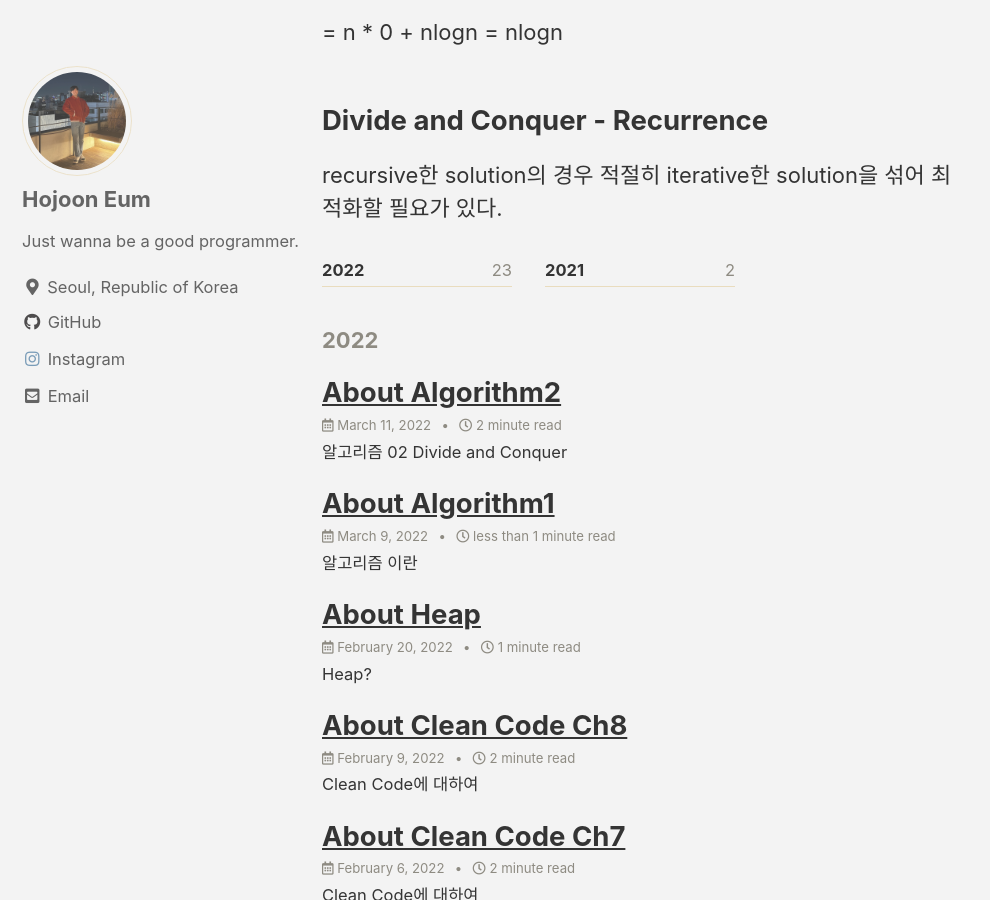
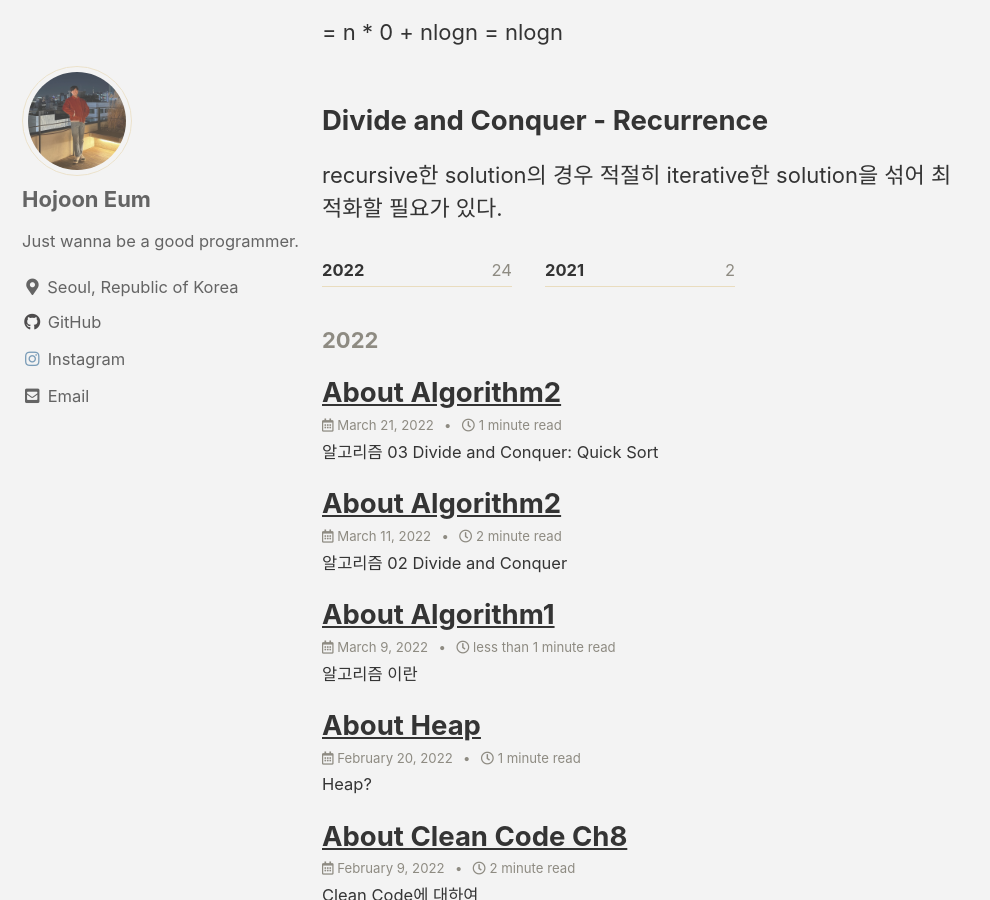
Before and after one commit to minusmo/minusmo.github.io, a Jekyll site: the page built from _posts/2022-03-11-About Algorithm2.md, in a window 1280 px wide and 900 px high, scrolled down 3895 px. Shown: the whole window, without its empty margins (0-990 px from the left). Built offline with Jekyll 4.4.1, drawn with Linux system fonts in a browser that asks for light colours; cached includes are drawn as plain includes; some of the changed lines change nothing that is shown.

Commit message:
[POST] About Algorithm3 added

````diff
--- a/_posts/2022-03-11-About Algorithm2.md
+++ b/_posts/2022-03-11-About Algorithm2.md
@@ -2,7 +2,7 @@
 layout: posts
 title: About Algorithm2
 category: algorithm
-tags: ps algorithm
+tags: ps algorithm D&C
 ---
 
 # 알고리즘 02 Divide and Conquer
--- /dev/null
+++ b/_posts/2022-03-21-About Algorithm3.md.md
@@ -0,0 +1,74 @@
+---
+layout: posts
+title: About Algorithm2
+category: algorithm
+tags: ps algorithm D&C
+---
+
+# 알고리즘 03 Divide and Conquer: Quick Sort
+
+# Divide and Conquer: Quick Sort - Design
+
+### D and C without Step 3(Combine) → Quick Sort
+
+Q: Combine step 없이 정렬을 하기 위해서는 어떻게 해야 하는가?
+
+A: Divide(step 1)을 더 잘해야 한다!!
+
+```jsx
+Quick_Sort(low, high);
+{
+  if (hight > low) {
+    //stopping(termination) condition
+    Divide(low, high);
+    Quick_Sort(low, pivot_index - 1); //left
+    Quick_Sort(pivot_index + 1, high); //right
+  }
+}
+```
+
+### Quick Sort Analysis: T(n)
+
+T(n)
+
+= Divide + Conquer + Combine
+
+= (n-1) + T(n/2) + T(n/2) + 0 —> Best Case —> ... —> ≤ O(nlogn)
+
+= (n-1) + T(n-1) + T(1) + 0 —> Worst Case —> ... —> ≤ O(n^2)
+
+## Recurrences
+
+### Recurrence equations
+
+1. Describe a sequence of numbers
+
+- Early terms(numbers) are specified explicity
+- Later terms are calculated(expressed) as function of their predecessors
+
+ex) T(1) = 1, T(n) = T(n-1) + 1
+
+1. Reduces a big problem into smaller problems until easy cases(terms) are reached(progressively)
+2. Useful and Powerful to analyze the performance of recursive algorithms → Time Complexity analysis
+
+**_D and C is not Recurrence!!!_**
+
+## Two big classes of recurrences in CS
+
+1. Linear recurrence
+   Later terms = linear combinations of early terms
+   Linear Algebra
+   ex) fibonacci recurrence
+2. D and C recurrence
+   ex) merge sort recurrence
+
+## 주목해야 할 점들
+
+1. **더 작은 문제들을 만들어 내는 것**이, **재귀적 호출당 추가적인 단계를 줄이는 것**보다 알고리즘적 속도(효율성)에서 중요하다.
+2. 일반적으로, 선형적 재귀(큰 하위 문제들을 가지고 있는)들은 주로 지수적 해법(극도로 비효율적)이다.
+   하지만 분할 정복 재귀(작은 하위 문제들을 가지고 있는)들은 주로 다항 함수적 시간복잡도에 그친다.
+3. 만약 하위 문제들이 원래 문제 크기의 일부에 그친다면, 해당 해법은 주로 다항 함수에 그치는 시간복잡도를 가진다. —> 분할 정복 디자인이 좋다.
+4. 더욱 안좋은 것은, 피보나치 재귀들은 **”겹치는"** 하위 문제들을 가진다. → 같은 항에 대한 반복되는 계산이 수행된다. —> 극도로 비효율적이다!!
+5. 어떻게 이런 선형 재귀를 다루어야 하는가?
+   우리는 이런 재귀들이 **반복적으로 다루어 질 수 있음을 안다.
+   —> 새로운 디자인의 도입을 통해 해결한다!(Dynamic Programming)**
````
